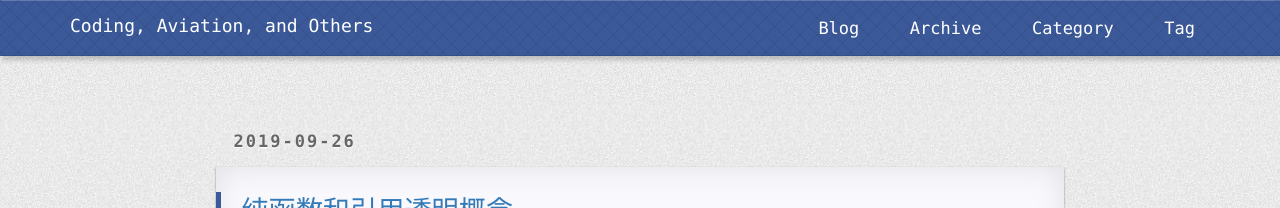
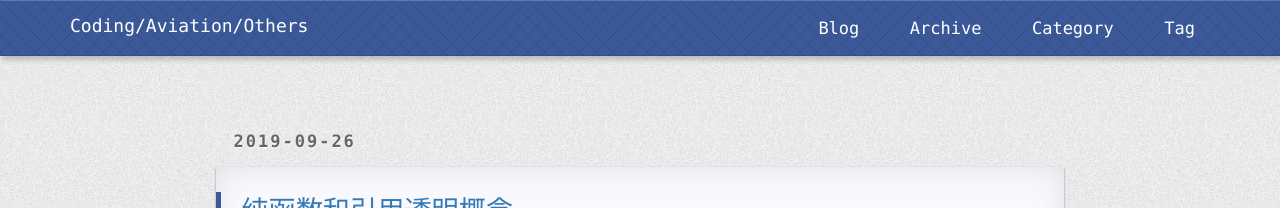
Before and after one commit to caowenwei/caowenwei.github.io, a Jekyll site: the page built from index.html, in a window 1280 px wide. Shown: the top 208 px of the page. Built offline with Jekyll 4.4.1, drawn with Linux system fonts in a browser that asks for light colours; nearby versions of some CDN libraries; the list of posts is cut into pages by our own code; a style sheet for code colours, icons or effects is not loaded.

Commit message:
Update _config.yml

```diff
--- a/_config.yml
+++ b/_config.yml
@@ -25,7 +25,7 @@ defaults:
 
 
 
-title: "Coding, Aviation, and Others"
+title: "Coding/Aviation/Others"
 email: 95881192@qq.com
 description: ""
 github:
```
